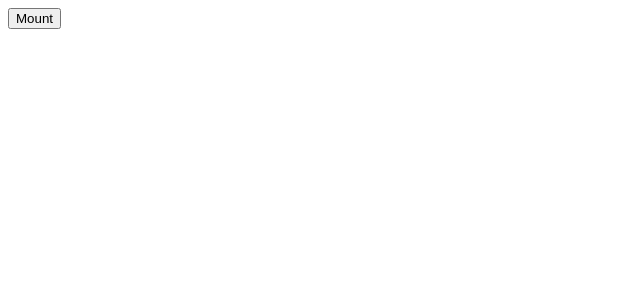
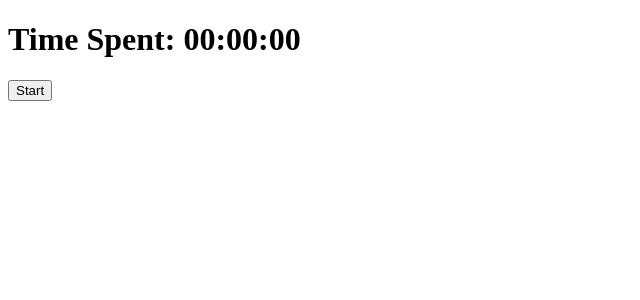
Before and after one commit to Abhay20801/Understanding_lifecycles, a React (Create React App) app: page / in a window 1280 px wide. Shown: the top 300 px of the page, without its empty margins (0-640 px from the left). Built offline with nearby package versions, Linux system fonts and the light colour scheme.

Commit message:
Controlling the timer

```diff
--- a/src/App.js
+++ b/src/App.js
@@ -4,20 +4,21 @@ class App extends Component  {
   constructor(){
     super();
     this.state={
-      mount:false
+      timerOn:false
     }
   }
 
-  handleMount=()=>{
-    this.setState((prevState)=>({mount:!prevState.mount}));
+  handleTimerOn=()=>{
+    this.setState((prevState)=>({timerOn:!prevState.timerOn}));
 
   }
 
   render(){
     return (
     <>
-    <button onClick={this.handleMount}>{this.state.mount ? "Unmount":"Mount"}</button>
-    {this.state.mount ? <TimerOne/>:null}
+    <TimerOne timerOn={this.state.timerOn}/>
+    <button onClick={this.handleTimerOn}>{this.state.timerOn ? "Stop":"Start"}</button>
+
     </>
       );
   }
--- a/src/Components/Timer/TimerOne.js
+++ b/src/Components/Timer/TimerOne.js
@@ -39,9 +39,7 @@ export default class Timer extends React.Component {
         console.log("Timer componentDidMount");
         console.log("_____________________________________");
 
-        this.timer = setInterval(()=>{
-            this.setState((prevState)=>({time:prevState.time+1}))
-        },1000)
+
     }
 
     getSnapshotBeforeUpdate(prevProps, prevState) {
@@ -49,12 +47,20 @@ export default class Timer extends React.Component {
         return null;
     }
 
-    componentDidUpdate() {
+    componentDidUpdate(prevProps, prevState,snapShot) {
         console.log("Timer componentDidUpdate");
         console.log("_____________________________________");
-        if(this.state.time === 10){
-            clearInterval(this.timer);
+
+        if(prevProps.timerOn !== this.props.timerOn){
+            if(this.props.timerOn){
+                this.timer = setInterval(()=>{
+                    this.setState((prevState)=>({time:prevState.time+1}))
+                },1000)
+            }else{
+                clearInterval(this.timer);
+            }
         }
+
     }
 
     componentWillUnmount(){
```
